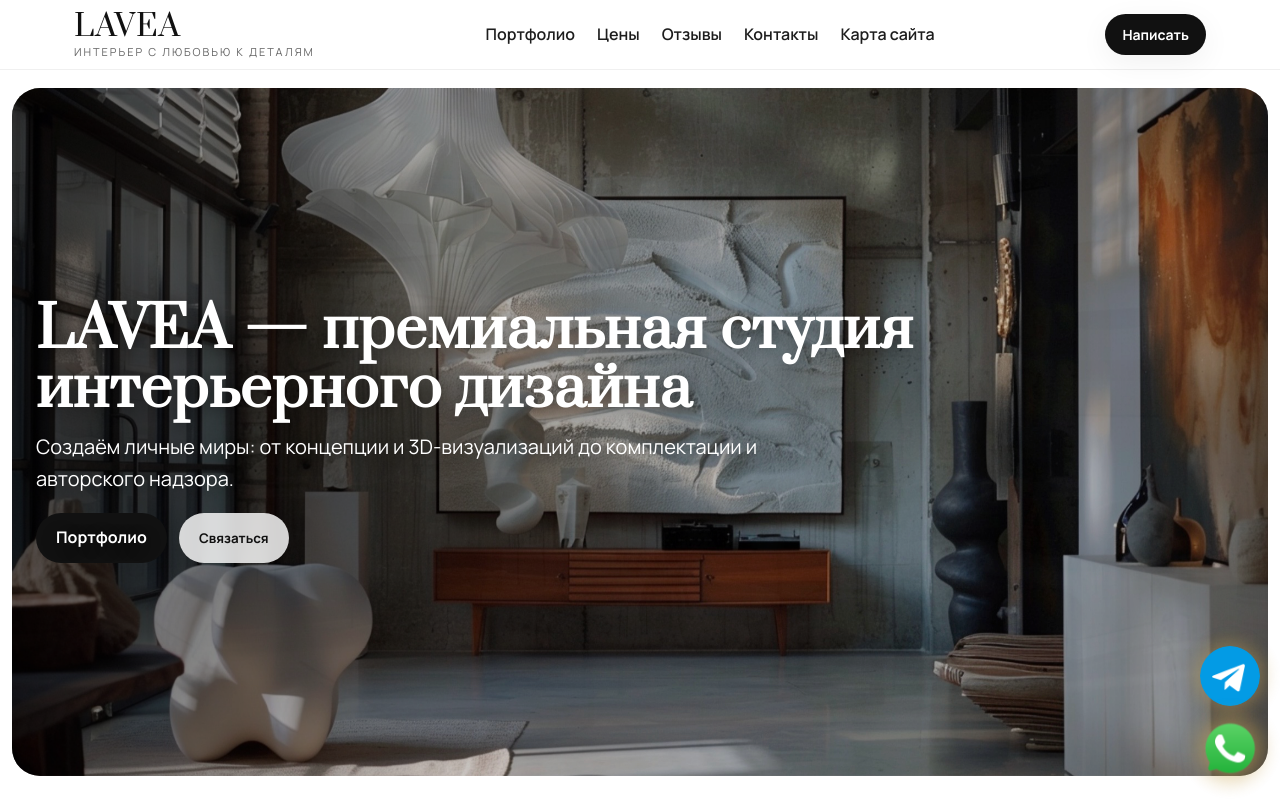
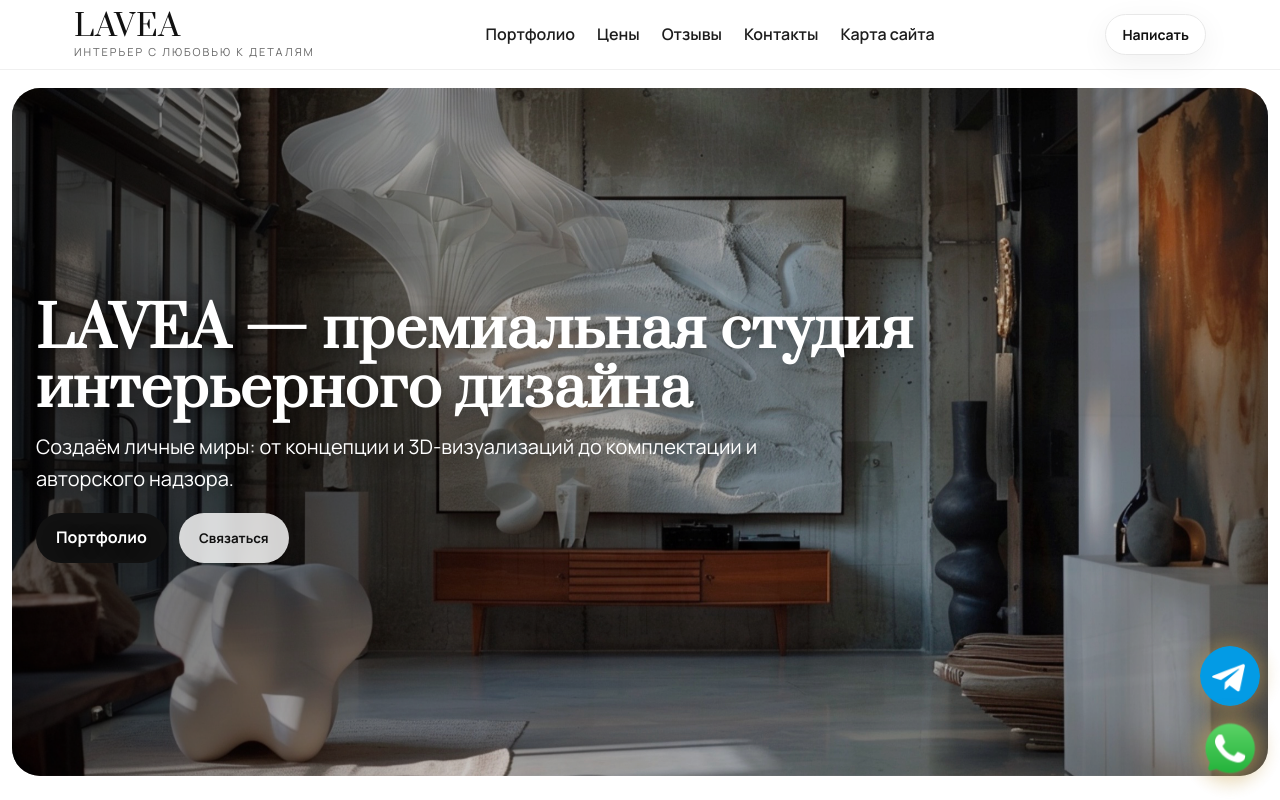
Before and after one commit to ankakisis-cloud/lavea-site, a Next.js app: page / in a window 1280 px wide. Shown: the top 800 px of the page. Built offline with nearby package versions, Linux system fonts and the light colour scheme.

Commit message:
Update HeaderClient.js

```diff
--- a/app/HeaderClient.js
+++ b/app/HeaderClient.js
@@ -2,8 +2,12 @@
 
 export default function HeaderClient() {
   return (
-    <div style={{ display: "flex", alignItems: "center", gap: 10 }}>
-      <button className="btn dark" onClick={() => window.openContactModal?.()}>
+    <div style={{ display: "flex", alignItems: "center", gap: 12 }}>
+      <button
+        className="btn btn-lavea"
+        onClick={() => window.openContactModal?.()}
+        aria-label="Написать нам"
+      >
         Написать
       </button>
     </div>
```
